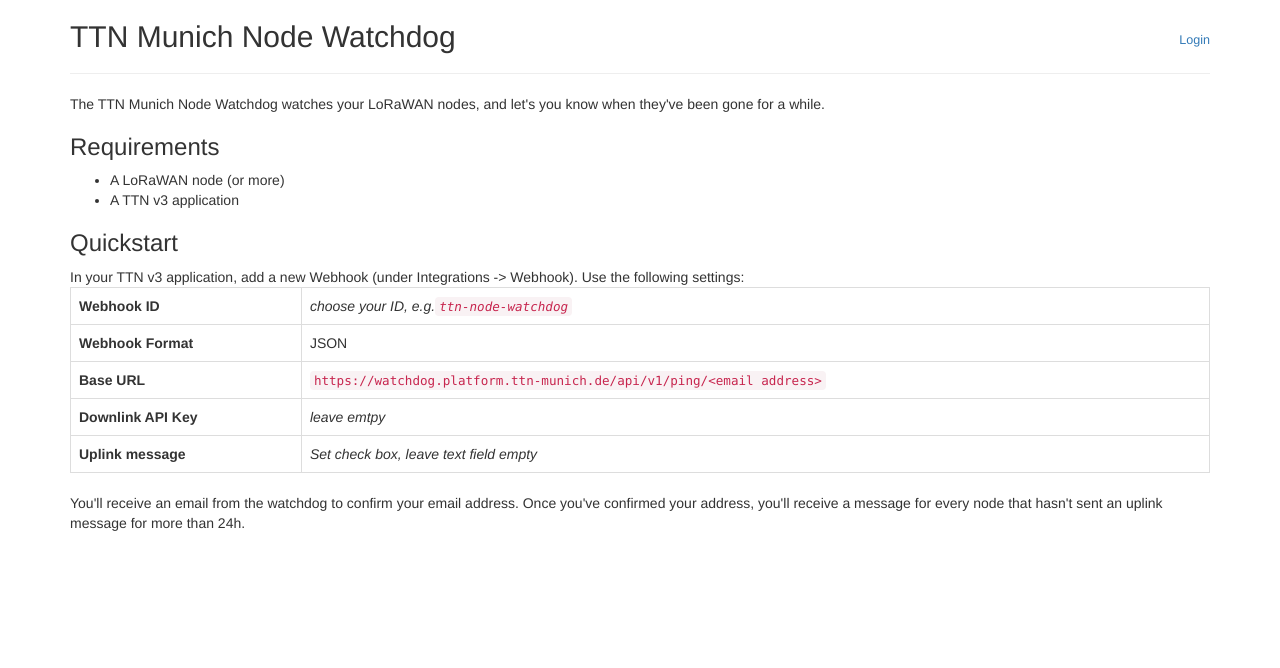
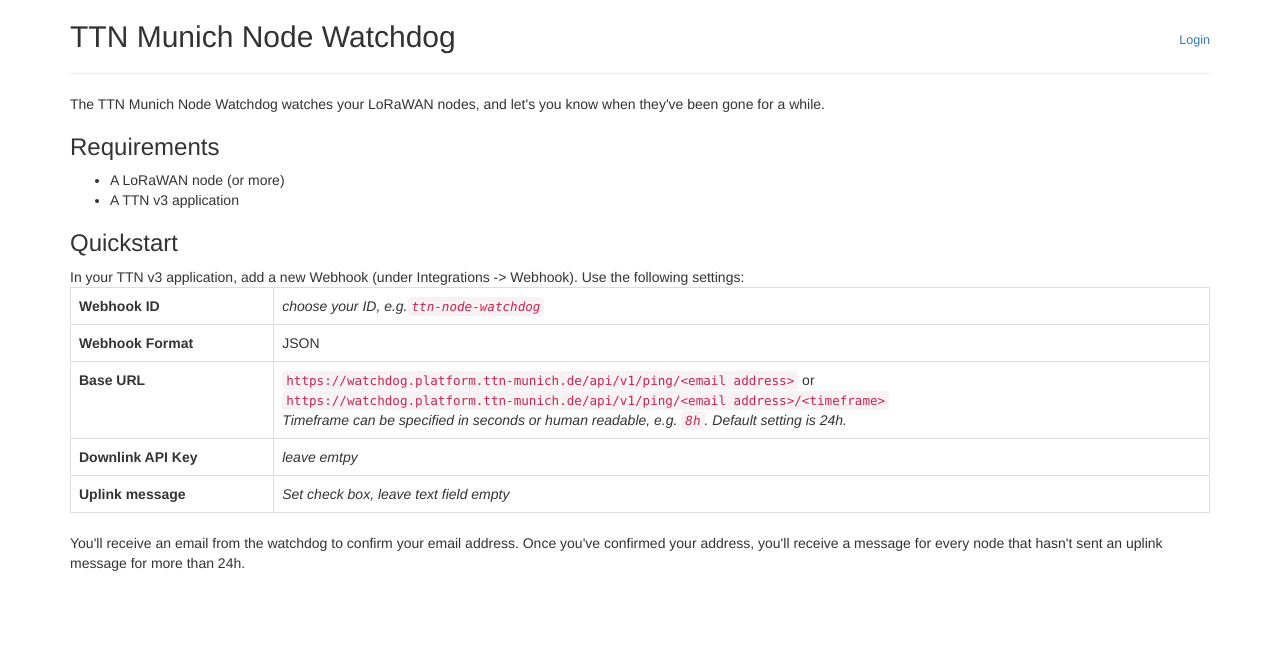
Before and after one commit to tiefpunkt/ttn-node-watchdog, a Flask app: page / in a window 1280 px wide. Shown: the top 668 px of the page. Run offline with Flask 2, Linux system fonts and the light colour scheme; parts of the project's set-up code (start-up, migrations or seed data) failed here and were passed over; some libraries are stand-ins or nearby versions.

Commit message:
add timeframe to front page documentation

```diff
--- a/templates/index.html
+++ b/templates/index.html
@@ -53,7 +53,11 @@
 				</tr>
 				<tr>
 					<th>Base URL</th>
-					<td><code>https://watchdog.platform.ttn-munich.de/api/v1/ping/&lt;email address&gt;</code></td>
+					<td>
+                        <code>https://watchdog.platform.ttn-munich.de/api/v1/ping/&lt;email address&gt;</code> or<br>
+                        <code>https://watchdog.platform.ttn-munich.de/api/v1/ping/&lt;email address&gt;/&lt;timeframe&gt;</code><br>
+                        <i>Timeframe can be specified in seconds or human readable, e.g. <code>8h</code>. Default setting is 24h.
+                    </td>
 				</tr>
 				<tr>
 					<th>Downlink API Key</th>
```
